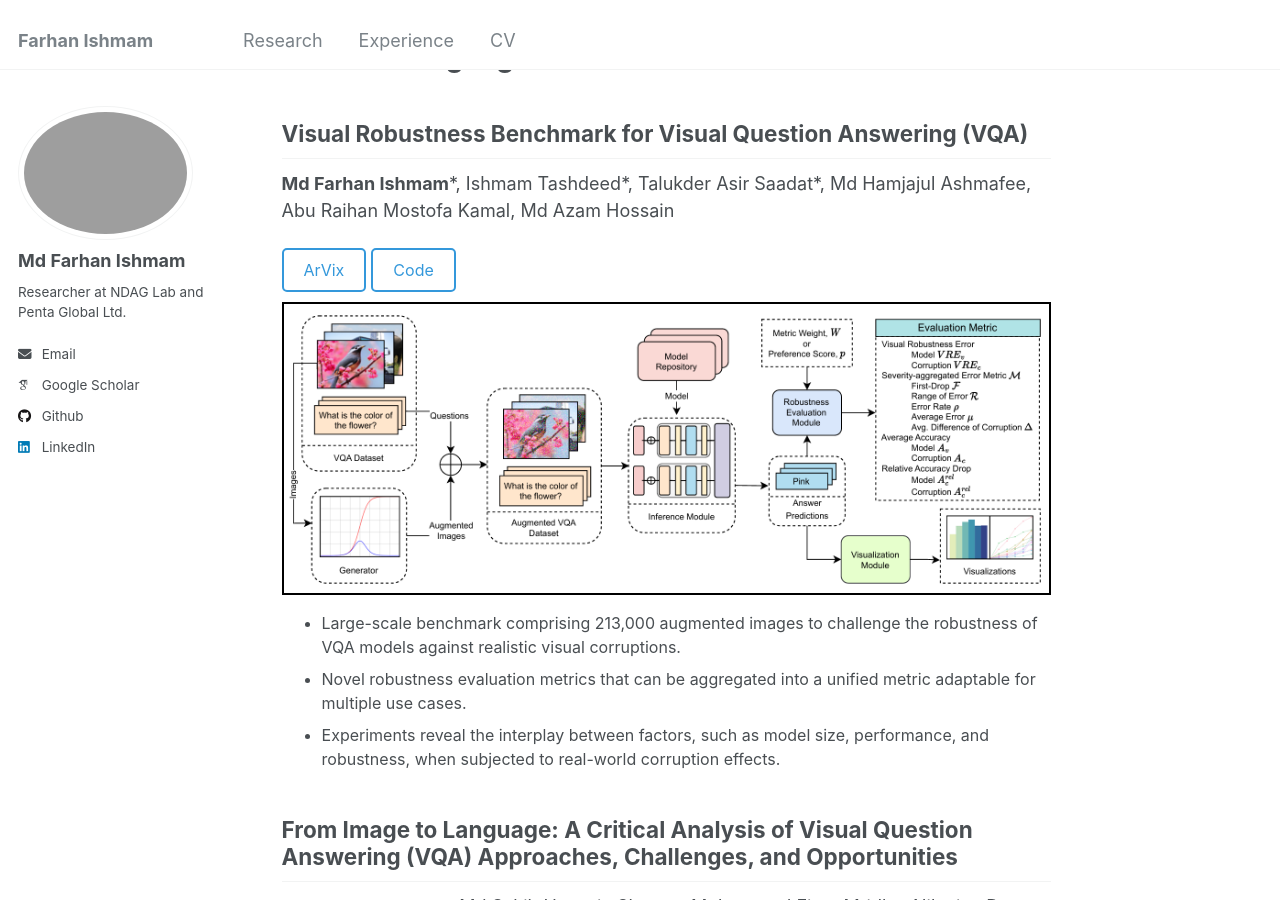
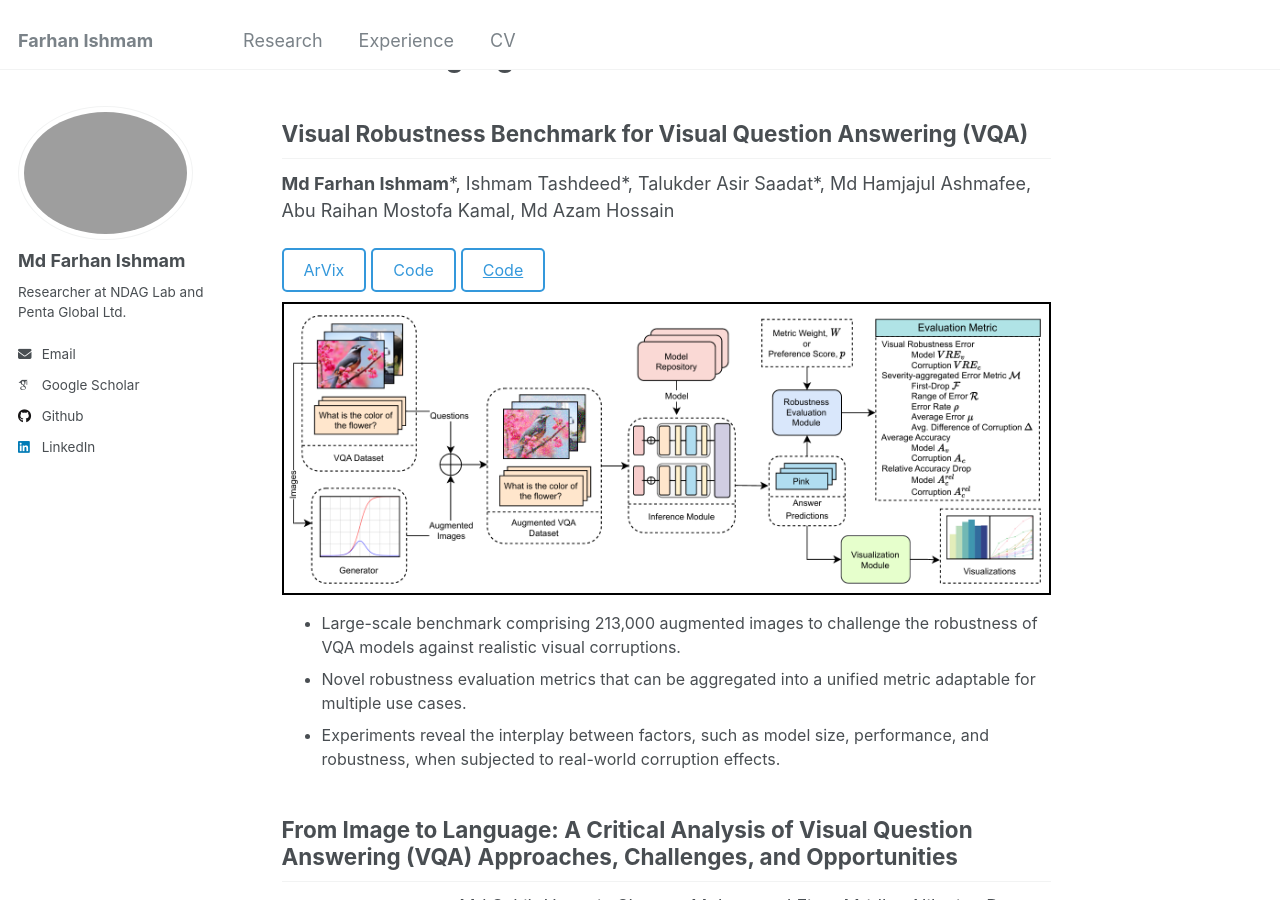
Before and after one commit to farhanishmam/farhanishmam.github.io, a Jekyll site: the page built from _pages/about.md, in a window 1280 px wide and 900 px high, scrolled down 928 px. Built offline with Jekyll 4.4.1, drawn with Linux system fonts in a browser that asks for light colours; some web fonts are replaced.

Commit message:
Update about.md

```diff
--- a/_pages/about.md
+++ b/_pages/about.md
@@ -80,6 +80,10 @@ Currently, I am collaborating with <a href = "https://about.uq.edu.au/experts/32
 <button class="transparent-button" onclick="window.location.href='https://github.com/ishmamt/VQA-Visual-Robustness-Benchmark'">
     Code
 </button>
+
+<a href="https://github.com/ishmamt/VQA-Visual-Robustness-Benchmark" class="transparent-button">
+        Code
+    </a>
 </body>
 
 <div style="text-align: center; margin-top: 10px; margin-bottom: 10px;">
```
